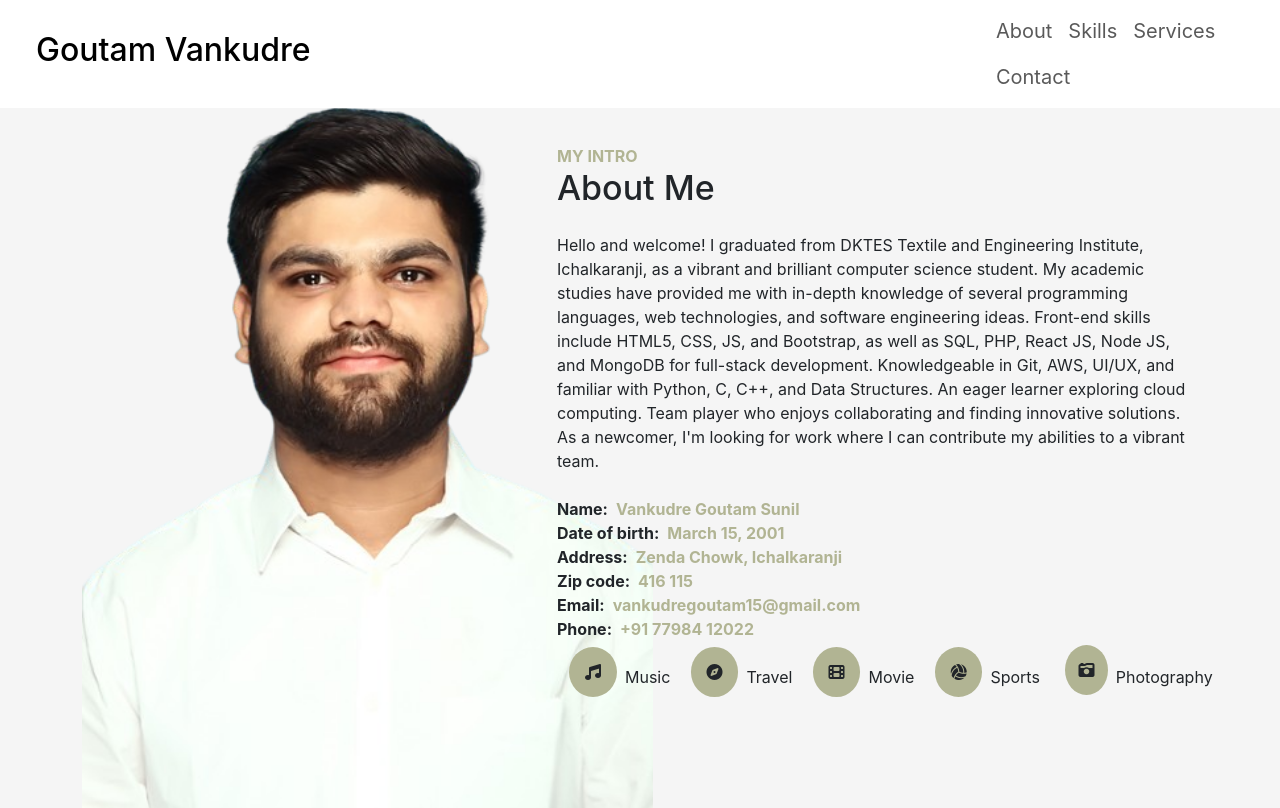
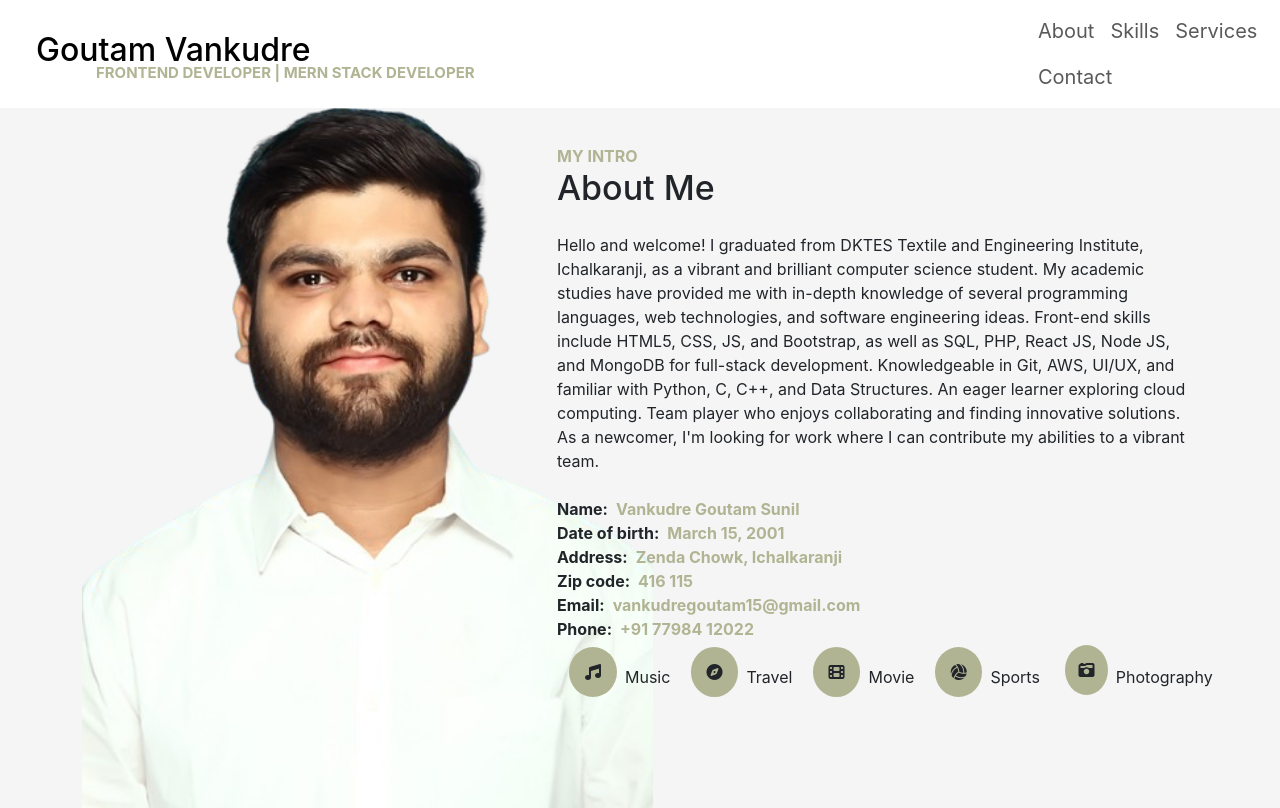
Before and after one commit to vankudregoutam/my-portfolio, a React (Create React App) app: page / in a window 1280 px wide. Shown: the top 808 px of the page. Built offline with nearby package versions, Linux system fonts and the light colour scheme.

Commit message:
first commit

```diff
--- a/src/App.css
+++ b/src/App.css
@@ -46,6 +46,15 @@
   width: 100%;
   z-index: 1000;
   top: 0;
+}
+
+.role {
+  margin-left: -19%;
+  margin-bottom: -3%;
+  font-size: 15px;
+  color: #b1b493;
+  font-weight: bold;
+  text-transform: uppercase;
 }
 
 .card {
--- a/src/components/NavBar.js
+++ b/src/components/NavBar.js
@@ -5,7 +5,8 @@ const NavBar = () => {
         <>
             <nav className="navbar navbar-expand-lg">
                 <div className="container-fluid">
-                    <a className="navbar-brand mx-4" href="/"><h2>Goutam Vankudre</h2></a>
+                    <a className="navbar-brand mx-4" href="/"><h2>Goutam Vankudre</h2></a><br />
+                    <p className='role'>Frontend Developer | MERN Stack Developer</p>
                     <button className="navbar-toggler" type="button" data-bs-toggle="collapse" data-bs-target="#navbarSupportedContent" aria-controls="navbarSupportedContent" aria-expanded="false" aria-label="Toggle navigation">
                         <span className="navbar-toggler-icon">MENU</span>
                     </button>
```
